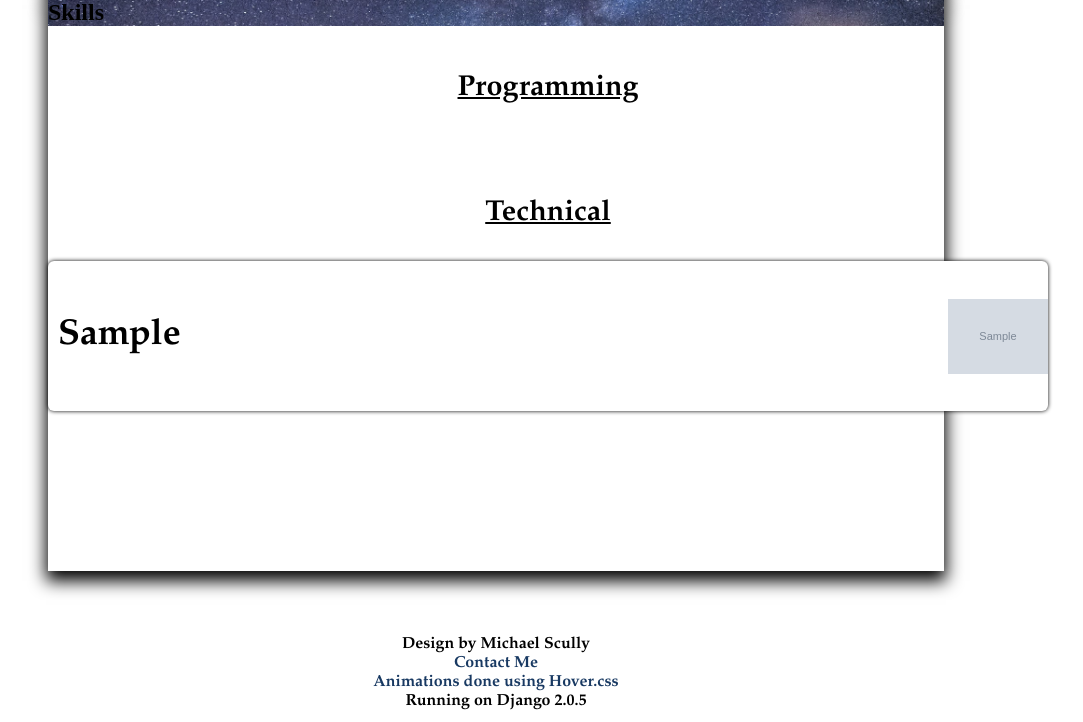
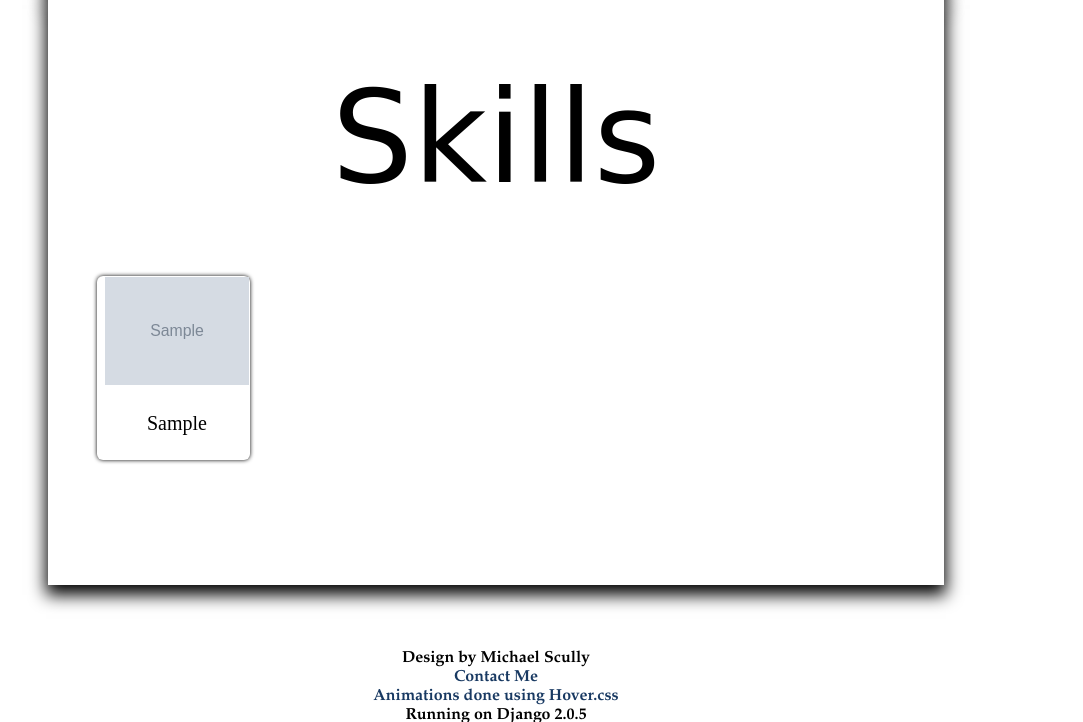
Before and after one commit to mscully4/michaeljscully.com, a Django app: template resume/templates/resume/skills.html in a window 1280 px wide. Shown: the part 209-931 px from the top of the page, without its empty margins (144-1227 px from the left). Run offline with Django 3.2, Linux system fonts and the light colour scheme; the template is opened without the code that fills it: values that come from a table or form of the project are taken from there, others are empty; tables that the repository leaves empty hold one stand-in row (values such as "Sample post"); grey boxes marked "Sample" are stand-in pictures; parts of the project's set-up code (start-up, migrations or seed data) failed here and were passed over; some libraries are stand-ins or nearby versions; some web fonts are replaced.

Commit message:
Updated most pages

```diff
--- a/resume/models.py
+++ b/resume/models.py
@@ -16,6 +16,7 @@ class Education(models.Model):
     major = models.CharField(max_length=140, verbose_name="Major")
     year = models.CharField(max_length=4, verbose_name="Year")
     gpa = models.DecimalField(decimal_places=2, max_digits=4, default=4.00, verbose_name="GPA")
+    # classes = models.ForeignKey('Classes', on_delete=models.CASCADE)
     banner = models.FileField(default="IMAGE URL", verbose_name="Banner Image")
     logo = models.FileField(default="IMAGE URL", verbose_name="Logo")
     m_logo_width = models.PositiveIntegerField(default=50, verbose_name="Mobile Logo Width")
@@ -72,6 +73,7 @@ class Projects(models.Model):
         super(Projects, self).save(*args, **kwargs)
 
 class Classes(models.Model):
+    school = models.ForeignKey(Education, on_delete=models.CASCADE)
     subject = models.CharField(max_length=5)
     course_number = models.CharField(max_length=5)
     course_name = models.CharField(max_length=140)
--- a/resume/static/resume/css/resume.css
+++ b/resume/static/resume/css/resume.css
@@ -15,10 +15,10 @@ a {
     width: 250px;
     height: 300px;
     margin: auto;
-    border: solid 5px black;
+    /* border: solid 5px black; */
+    /* box-shadow: 0px 8px 16px 2px rgba(0,0,0,1); */
     box-sizing: border-box;
     box-shadow: 10px 10px 8px #888888;
-
 }
 
 .resume-current {
--- a/resume/static/resume/css/skills.css
+++ b/resume/static/resume/css/skills.css
@@ -1,58 +1,36 @@
-#plaquetext {
-    background-image: url("../images/skills/SkillsPlaque.jpg");
-    background-size: cover;
-    color: #000;
+.skills-container {
+    display: grid;
+    width: 90%;
+    grid-template-rows: auto;
+    grid-template-columns: 1fr 1fr 1fr 1fr 1fr;
 }
 
-.technical, .programming {
-    width: 1000px;
-    margin: auto;
-    padding: 25px 0;
+.skills-skill {
+    width: 95%;
+    display: grid;
+    grid-template-rows: 3fr 2fr;
+    grid-template-columns: 1fr;
+    align-items: center;
+    text-decoration: none;
+    color: black;
+    margin: 0 2.5%;
 }
 
-.type {
+.skills-logo {
+    width: 90%;
     margin: auto;
-    font-family: "Garamond";
-    font-size: 180%;
-    text-align: center;
-    padding: 20px 0;
-    text-decoration: underline;
 }
 
-.skill {
-    width: 100%;
-    height: 130px;
-    display: grid;
-    grid-template-rows: 1fr;
-    grid-template-columns: auto 5fr auto;
-    align-items: center;
-    padding: 10px 0;
-    text-decoration: none;
-    color: black;
-    margin: 10px 0;
-}
-
-.name {
-    text-align: center;
-    font-size: 36px;
-    font-family: "Garamond";
-    font-weight: bold;
-    padding: 0 10px;
-}
-
-.description {
+.skills-text {
     font-family: "Garamond";
     font-size: 20px;
     padding: 0 50px;
     text-align: center;
 }
 
-.logo {
-    width: 100px;
-    margin: auto;
-}
 
-.body-card {
+
+/* .body-card {
     box-shadow: 0 0 4px rgba(0, 0, 0, .2);
     border-radius: 6px;
 }
@@ -60,19 +38,26 @@
 .body-card:hover {
     transform: scale(1.05);
     box-shadow: 0 0 20px rgba(0, 0, 0, .6);
+} */
+
+/*Individual Pages*/
+.skill {
+    width: 95%;
+    margin: auto;
+    min-height: 15em;
 }
 
-/*Individual Pages*/
-.individual {
+.skill-info-wrapper {
+    width: 50%;
     display: grid;
-    grid-template-rows: auto auto;
-    grid-template-columns: 350px 100px 650px;
-    margin: auto;
+    grid-template-rows: 1fr 3fr;
+    grid-template-columns: 1fr;
+    float: left;
 }
 
-.individual_name {
+.skill-text {
     font-family: "Garamond";
-    font-size: 180%;
+    font-size: 4vw;
     margin: auto;
     font-weight: bold;
 }
@@ -83,9 +68,8 @@
     margin: auto 15px;
 }
 
-.individual-logo {
-    height: 100%;
-    width: 100%;
+.skill-logo {
+    width: 50%;
 }
 
 .backstory {
--- a/resume/static/resume/js/resizingCards.js
+++ b/resume/static/resume/js/resizingCards.js
@@ -1,6 +1,18 @@
 $(document).ready(() => {
-  $(".experiences-experience").height($(".experiences-experience").width())
+  //Experience
+  $(".experiences-experience").height($(".experiences-experience").width()*.7)
   $(window).resize(function() {
-    $(".experiences-experience").height($(".experiences-experience").width())
+    $(".experiences-experience").height($(".experiences-experience").width()*.7)
+  })
+
+  //Skills
+  $(".skills-skill").height($(".skills-skill").width() * 1.2)
+  $(window).resize(function() {
+    $(".skills-skill").height($(".skills-skill").width() * 1.2)
+  })
+
+  $(".skill-info-wrapper").height($(".skill-info-wrapper").width() * .75)
+  $(window).resize(function() {
+    $(".skill-info-wrapper").height($(".skill-info-wrapper").width() * .75)
   })
 })
--- a/resume/templates/resume/experience.html
+++ b/resume/templates/resume/experience.html
@@ -3,9 +3,10 @@
 
 {% block extrahead %}
 <link type="text/css" rel="stylesheet" href="{% static 'resume/css/experience.css' %}">
-<!-- <script src="https://code.jquery.com/jquery-3.3.1.js" integrity="sha256-2Kok7MbOyxpgUVvAk/HJ2jigOSYS2auK4Pfzbm7uH60=" crossorigin="anonymous"></script> -->
 <script rel="text/JavaScript" src="{% static 'resume/js/resizingCards.js' %}"></script>
 {% endblock %}
+
+<!--Put in character maximums for the text fields-->
 
 {% block content %}
 <section class="body">
--- a/resume/templates/resume/header.html
+++ b/resume/templates/resume/header.html
@@ -11,6 +11,7 @@
     <link href="https://use.fontawesome.com/releases/v5.0.8/css/all.css" rel="stylesheet">
     <link href="https://fonts.googleapis.com/css?family=Aguafina+Script|Allura|Cormorant+Garamond|Courgette&display=swap" rel="stylesheet">
     <script src="https://code.jquery.com/jquery-3.3.1.js" integrity="sha256-2Kok7MbOyxpgUVvAk/HJ2jigOSYS2auK4Pfzbm7uH60=" crossorigin="anonymous"></script>
+
     {% block extrahead %}
     {% endblock %}
   </head>
@@ -53,6 +54,7 @@
       <p class="footer-credits">Running on Django 2.0.5</p>
     </footer>
     <script type="text/JavaScript" src="{% static 'resume/js/menubar.js' %}"></script>
+    <script type="text/JavaScript" src="{% static 'resume/js/resizingCards.js' %}"></script>
     <!-- <script type="text/JavaScript" src="{% static 'resume/js/browser.js' %}"></script>-->
     {% block extrafoot %}
     {% endblock %}
--- a/resume/templates/resume/projects.html
+++ b/resume/templates/resume/projects.html
@@ -1,13 +1,14 @@
 {% extends "resume/header.html" %}
-{% load static %}
+{% load staticfiles %}
 
 {% block extrahead %}
 <link type="text/css" rel="stylesheet" href="{% static 'resume/css/projects.css' %}">
+<script rel="text/JavaScript" src="{% static 'resume/js/resizingCards.js' %}"></script>
 {% endblock %}
 
 {% block content %}
 <section class="body">
-    <div class="body-plaque"><h1 class="body-plaque-text">Coding Projects</h1></div>
+  <h1 class="body-title-text">Coding Projects</h1>
   {% for entry in projects %}
     <a class="body-card projects" href="projects/{{ entry.pk }}">
       <div class="banner">
--- a/resume/templates/resume/skills.html
+++ b/resume/templates/resume/skills.html
@@ -3,36 +3,20 @@
 
 {% block extrahead %}
 <link type="text/css" rel="stylesheet" href="{% static 'resume/css/skills.css' %}">
-<script src="https://code.jquery.com/jquery-3.3.1.js" integrity="sha256-2Kok7MbOyxpgUVvAk/HJ2jigOSYS2auK4Pfzbm7uH60=" crossorigin="anonymous"></script>
+<script rel="text/JavaScript" src="{% static 'resume/js/resizingCards.js' %}"></script>
 {% endblock %}
 
 {% block content %}
 <section class="body">
-    <div class="body-plaque"><h1 class="body-plaque-text" id="plaquetext">Skills</h1></div>
-    <div class="technical">
-        <h2 class="type">Programming</h2>
-        {% for skill in skills %}
-            {% if skill.typeof %}
-                <a href="skills/{{ skill.pk }}" class="skill body-card hvr-icon-{{ skill.hover_animation }}">
-                    <p class="name">{{ skill.skill }}</h1>
-                    <p class="description">{{ skill.definition }}</p>
-                    <img class="logo hvr-icon" src="{{ skill.logo.url }}">
-                </a>
-            {% endif %}
-        {% endfor %}
-    </div>
-    <div class="programming">
-        <h2 class="type">Technical</h2>
-        {% for skill in skills %}
-            {% if not skill.typeof %}
-                <a href="skills/{{ skill.pk }}" class="skill body-card hvr-icon-{{ skill.hover_animation }}">
-                    <p class="name">{{ skill.skill }}</h1>
-                    <p class="description">{{ skill.definition }}</p>
-                    <img class="logo hvr-icon" src="{{ skill.logo.url }}">
-                </a>
-            {% endif %}
-        {% endfor %}
-    </div>
-    <div class="space"></div>
+  <h1 class="body-title-text">Skills</h1>
+  <div class="skills-container">
+    {% for skill in skills %}
+      <a href="skills/{{ skill.pk }}" class="skills-skill body-card hvr-icon-{{ skill.hover_animation }}">
+        <img class="skills-logo hvr-icon" src="{{ skill.logo.url }}">
+        <p class="skills-text">{{ skill.skill }}</p>
+      </a>
+    {% endfor %}
+  </div>
+  <div class="space"></div>
 </section>
 {% endblock %}
```
Also changed, not shown: resume/admin.py (+8 -2 lines), resume/static/resume/css/education.css (+18 -12 lines), resume/static/resume/css/experience.css (+7 -7 lines), resume/templates/resume/education.html (+16 -25 lines), resume/templates/resume/skills/individual.html (+8 -7 lines), resume/views.py (+9 -12 lines). Lines whose indentation alone changed are shown as unchanged.
